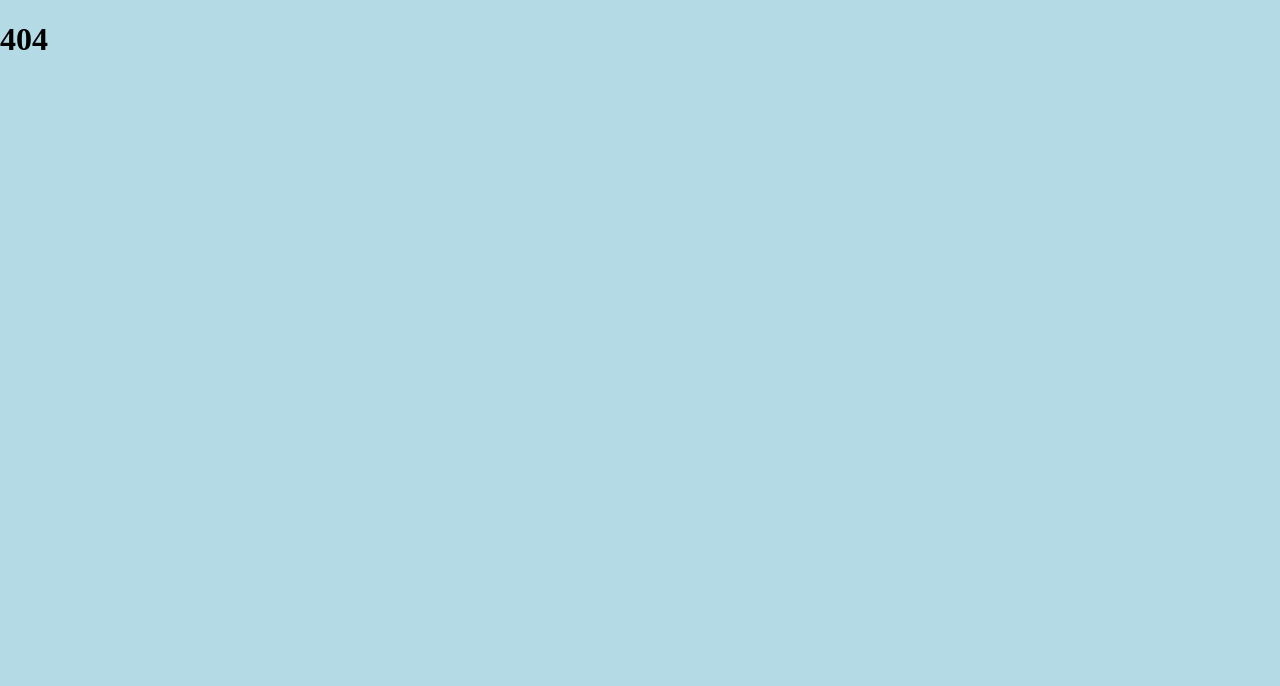
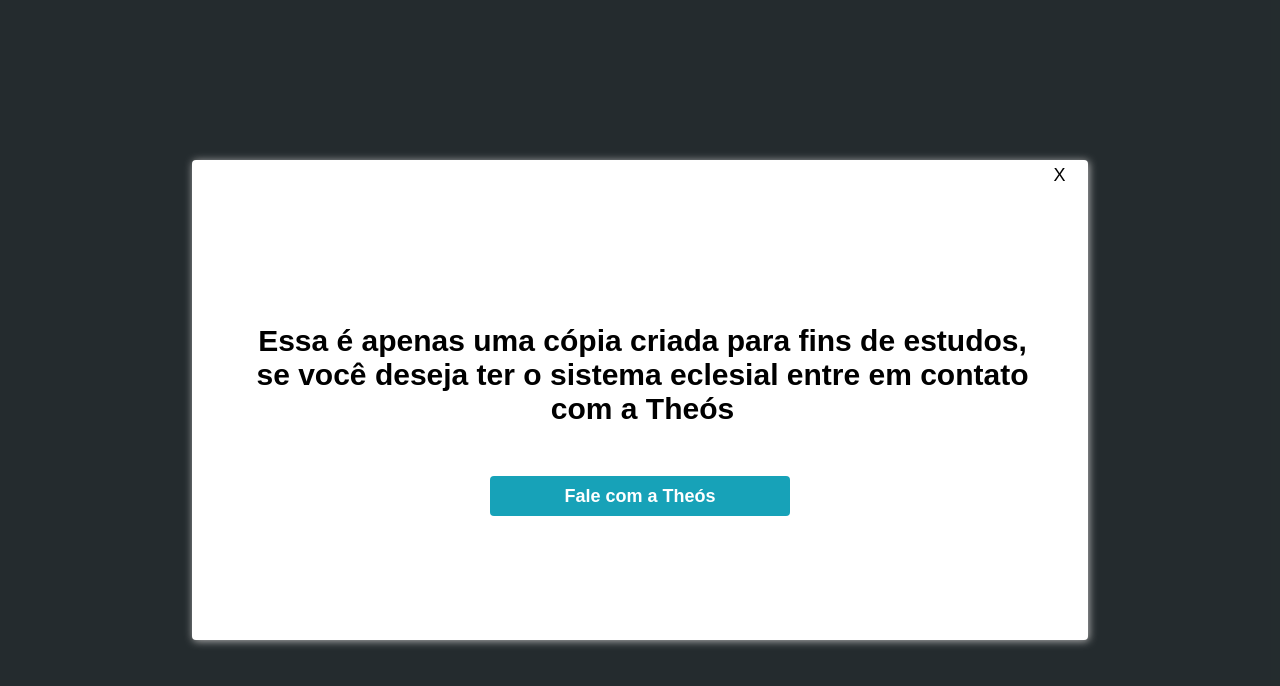
Before and after one commit to EricPereira234/eclesial-clone, a React (Create React App) app: page /modal in a window 1280 px wide. Shown: the top 686 px of the page. Built offline with nearby package versions, Linux system fonts and the light colour scheme.

Commit message:
criei o modal

```diff
--- a/src/Body/index.js
+++ b/src/Body/index.js
@@ -1,4 +1,5 @@
 import "./body.css";
+import { Link } from "react-router-dom";
 
 //importando icones
 import { FcContacts, FcDislike, FcBusinessman, FcGraduationCap, FcHome  } from "react-icons/fc";
@@ -11,76 +12,76 @@
         <div className="card-geral-body" >
             <div className="card-body" >
 
-                <div className="card-body-item1" >
+                <Link to={'/modal'} className="card-body-item1" >
                     <FcContacts size={35} />
                     <strong>
                         Agenda e Cursos (Planejar)
                         <label>Agendas, Cursos, Libro Tombo</label>
                     </strong>
 
-                </div>
+                </Link>
 
-                <div className="card-body-item2"  >
+                <Link to={'/modal'} className="card-body-item2"  >
                     <FcBusinessman size={35} />
                     <strong>
                         Fiéis e Cadastros (Geral)
                         <label>Cadastros Comuns, Senso Fiéis</label>
                     </strong>
-                </div>
+                </Link>
 
-                <div className="card-body-item3" >
+                <Link to={'/modal'} className="card-body-item3" >
                     <AiOutlineWifi size={35} color={'blue'} />
                     <strong>
                         Conectividade
                         <label>Notificaçoes e Suporte</label>
                     </strong>
-                </div>
+                </Link>
 
-                <div className="card-body-item4" >
+                <Link to={'/modal'} className="card-body-item4" >
                     <FcGraduationCap size={35} color={'blue'} />
                     <strong>
                         UniTheòs
                         <label>Conecta você ao conhecimento</label>
                     </strong>
-                </div>
+                </Link>
 
             </div>
 
 
             <div className="card-body" >
 
-                <div className="card-body-item1" >
+                <Link to={'/modal'} className="card-body-item1" >
                     <FcDislike size={35} />
                     <strong>
                         Dízimo e Ofertas
                         <label>Lançamentos, Dízimo, Ofertas</label>
                     </strong>
 
-                </div>
+                </Link>
 
-                <div className="card-body-item2"  >
+                <Link to={'/modal'} className="card-body-item2"  >
                     <FcHome size={35} />
                     <strong>
                         Patrimônio
                         <label>Gestão Patrimonial</label>
                     </strong>
-                </div>
+                </Link>
 
-                <div className="card-body-item3" >
+                <Link to={'/modal'} className="card-body-item3" >
                     <FaCalculator size={35} color={'blue'} />
                     <strong>
                         Contabilidade
                         <label>Contabilidade e Impostos</label>
                     </strong>
-                </div>
+                </Link>
 
-                <div className="card-body-item4" >
+                <Link to={'/modal'} className="card-body-item4" >
                     <GrDocumentConfig size={35} color={'blue'} />
                     <strong>
                         Configurações
                         <label>Modelos, Usuários e Perfil</label>
                     </strong>
-                </div>
+                </Link>
 
             </div>
         </div>
--- /dev/null
+++ b/src/Modal/index.js
@@ -0,0 +1,16 @@
+import { Link } from "react-router-dom";
+import styles from "./modal.module.css";
+
+
+export default function Modal() {
+    return (
+        <div className={styles.cardGeralModal} >
+            <div className={styles.cardModal} >
+                <Link to={'/dashboard'} className={styles.headerModal} >X</Link>
+                <strong>Essa é apenas uma cópia criada para fins de estudos, se você deseja ter o sistema eclesial entre em contato com a Theós</strong>
+                <a href="https://theos.com.br/contato/" className={styles.buttonTheos} target="_blank" >Fale com a Theós</a>
+            </div>
+        </div>
+
+    )
+}
--- /dev/null
+++ b/src/Modal/modal.module.css
@@ -0,0 +1,65 @@
+.cardGeralModal{
+    width: 100vw;
+    height: 100vh;
+    display: flex;
+    align-items: center;
+    justify-content: center;
+    background-color: rgba(0, 0, 0, 0.8);
+}
+
+.cardModal{
+    width: 70%;
+    height: 60%;
+    display: flex;
+    flex-direction: column;
+    align-items: center;
+    background-color: #fff;
+    box-shadow: 1px 1px 8px #b8b7b7;
+    border-radius: 4px;
+}
+
+.headerModal{
+   width: 95%;
+   height: 30px;
+   color: #000;
+   font-size: 18px;
+   font-family: Arial, Helvetica, sans-serif;
+   display: flex;
+   align-items: center;
+   justify-content: end;
+}
+
+.cardModal strong {
+    width: 90%;
+    margin-top: 15%;
+    text-align: center;
+    font-size: 30px;
+    color: #000;
+    font-family: Arial, Helvetica, sans-serif;
+}
+
+.buttonTheos {
+    width: 300px;
+    height: 30px;
+    margin-top: 50px;
+    padding: 5px 0;
+    display: flex;
+    align-items: center;
+    justify-content: center;
+    font-size: 18px;
+    color: #fff;
+    font-weight: bold;
+    font-family: Arial, Helvetica, sans-serif;
+    background-color: #17a2b8;
+    border-radius: 4px;
+}
+
+
+@media screen and (max-width: 426px){
+    .cardModal strong {
+        font-size: 18px;
+    }
+    .buttonTheos {
+        width: 200px;
+    }
+}
--- a/src/router.js
+++ b/src/router.js
@@ -1,6 +1,7 @@
 import { BrowserRouter as Router, Routes, Route } from "react-router-dom";
 import Home from "./Home";
 import Login from "./Login";
+import Modal from "./Modal";
 
 export default function Rota(){
     return(
@@ -8,6 +9,7 @@
             <Routes>
                 <Route path="/" element={<Login/>} />
                 <Route path="/dashboard" element={<Home/>} />
+                <Route path="/modal" element={<Modal/>} />
                 <Route path="*" element={<h1>404</h1>}/>
             </Routes>
         </Router>
```
